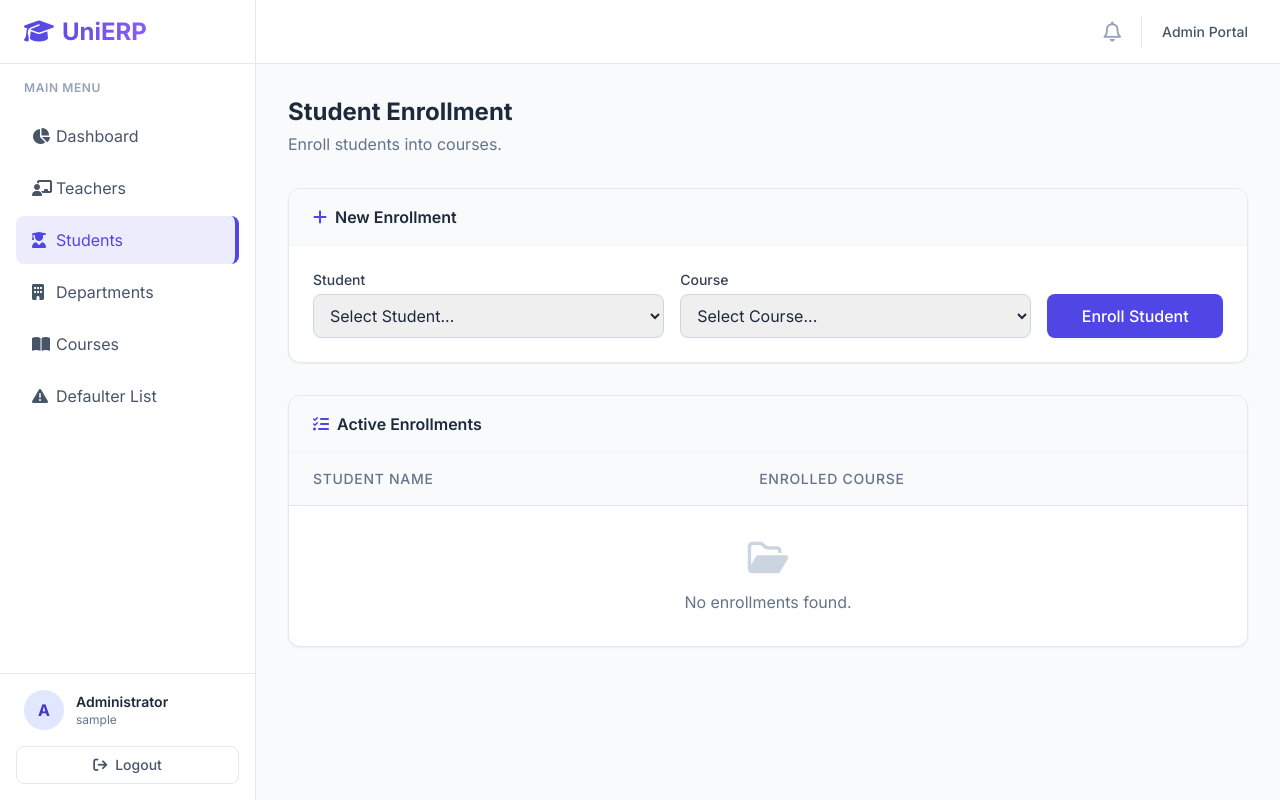
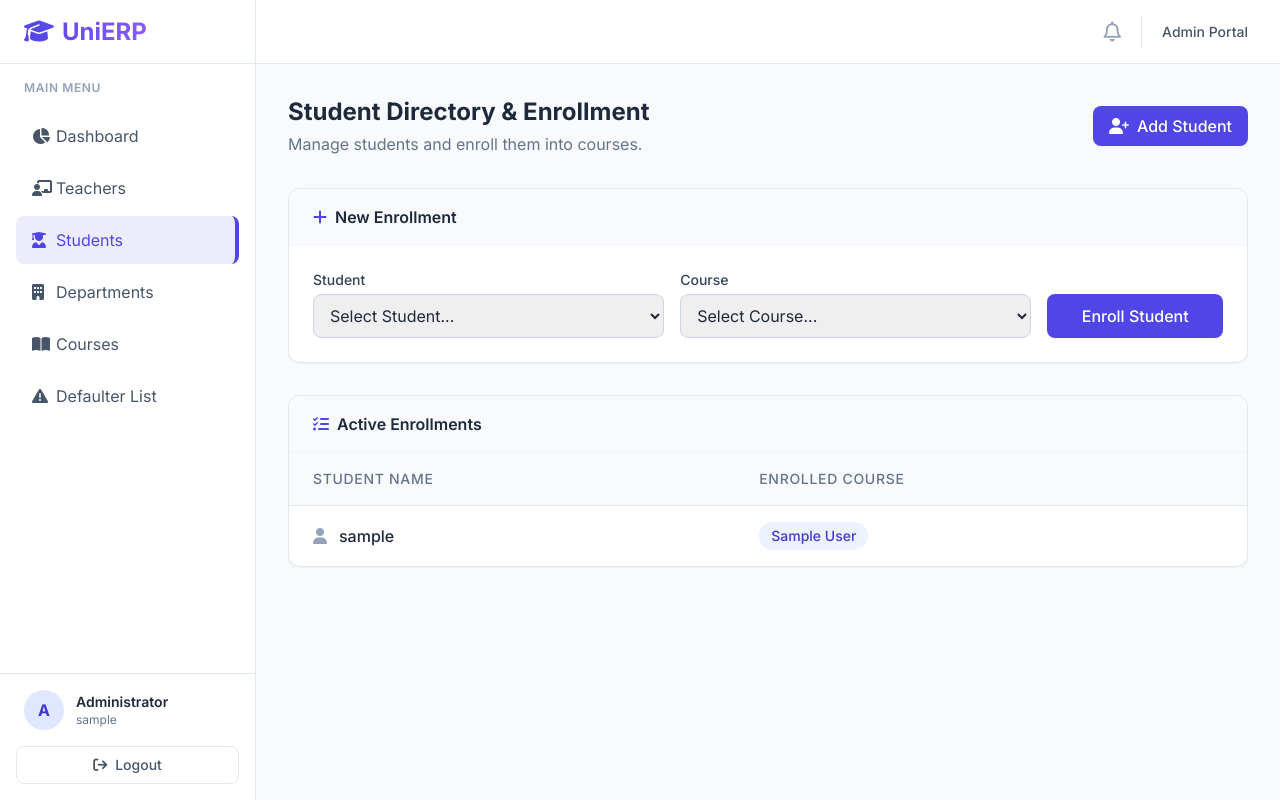
Before and after one commit to SUSHREE-SUBHADARSINI-JENA/UniERP-Role-Based-University-Management-System, a Django app: page /administration/students/ in a window 1280 px wide. Run offline with Django 5.2, Linux system fonts and the light colour scheme; a user stored in the database is signed in; tables that the repository leaves empty hold one stand-in row (values such as "Sample post"); some libraries are stand-ins or nearby versions.

Commit message:
feat: Implement student management features including enrollment and registration

```diff
--- a/administration/templates/administration/students.html
+++ b/administration/templates/administration/students.html
@@ -5,8 +5,60 @@
 {% block content %}
 <div class="mb-8 flex flex-col md:flex-row md:items-center md:justify-between">
     <div>
-        <h1 class="text-2xl font-bold text-slate-800">Student Enrollment</h1>
-        <p class="text-slate-500 mt-1">Enroll students into courses.</p>
+        <h1 class="text-2xl font-bold text-slate-800">Student Directory & Enrollment</h1>
+        <p class="text-slate-500 mt-1">Manage students and enroll them into courses.</p>
+    </div>
+    <div class="mt-4 md:mt-0">
+        <button id="addStudentBtn" class="bg-indigo-600 hover:bg-indigo-700 text-white font-medium py-2 px-4 rounded-lg shadow-sm transition flex items-center">
+            <i class="fa-solid fa-user-plus mr-2"></i> Add Student
+        </button>
+    </div>
+</div>
+
+<!-- Add Student Modal -->
+<div id="addStudentModal" class="fixed inset-0 bg-slate-900/50 backdrop-blur-sm z-50 hidden flex items-center justify-center">
+    <div class="bg-white rounded-xl shadow-xl w-full max-w-lg mx-4 overflow-hidden transform transition-all">
+        <div class="px-6 py-4 border-b border-slate-100 bg-slate-50 flex justify-between items-center">
+            <h3 class="font-semibold text-slate-800 text-lg"><i class="fa-solid fa-user-plus text-indigo-600 mr-2"></i>Register New Student</h3>
+            <button id="closeModalBtn" class="text-slate-400 hover:text-slate-600 transition">
+                <i class="fa-solid fa-xmark text-xl"></i>
+            </button>
+        </div>
+        <div class="p-6">
+            <form method="post" action="{% url 'admin_students' %}" class="space-y-4">
+                {% csrf_token %}
+                <div class="grid grid-cols-2 gap-4">
+                    <div>
+                        <label class="block text-sm font-medium text-slate-700 mb-1">First Name</label>
+                        <input type="text" name="first_name" class="w-full border border-slate-300 rounded-lg py-2 px-3 focus:outline-none focus:ring-2 focus:ring-indigo-600" required>
+                    </div>
+                    <div>
+                        <label class="block text-sm font-medium text-slate-700 mb-1">Last Name</label>
+                        <input type="text" name="last_name" class="w-full border border-slate-300 rounded-lg py-2 px-3 focus:outline-none focus:ring-2 focus:ring-indigo-600" required>
+                    </div>
+                </div>
+
+                <div>
+                    <label class="block text-sm font-medium text-slate-700 mb-1">Username</label>
+                    <input type="text" name="username" class="w-full border border-slate-300 rounded-lg py-2 px-3 focus:outline-none focus:ring-2 focus:ring-indigo-600" required>
+                </div>
+
+                <div>
+                    <label class="block text-sm font-medium text-slate-700 mb-1">Email Address</label>
+                    <input type="email" name="email" class="w-full border border-slate-300 rounded-lg py-2 px-3 focus:outline-none focus:ring-2 focus:ring-indigo-600" required>
+                </div>
+
+                <div>
+                    <label class="block text-sm font-medium text-slate-700 mb-1">Password</label>
+                    <input type="password" name="password" class="w-full border border-slate-300 rounded-lg py-2 px-3 focus:outline-none focus:ring-2 focus:ring-indigo-600" required>
+                </div>
+
+                <div class="pt-4 border-t border-slate-100 flex justify-end gap-3">
+                    <button type="button" id="cancelModalBtn" class="px-4 py-2 text-slate-600 font-medium hover:bg-slate-100 rounded-lg transition">Cancel</button>
+                    <button type="submit" name="add_student" class="bg-indigo-600 hover:bg-indigo-700 text-white font-medium py-2 px-6 rounded-lg transition shadow-sm">Create Account</button>
+                </div>
+            </form>
+        </div>
     </div>
 </div>
 
@@ -38,7 +90,7 @@
             </div>
 
             <div class="w-full md:w-1/5">
-                <button type="submit" class="w-full bg-indigo-600 hover:bg-indigo-700 text-white font-medium py-2.5 px-4 rounded-lg transition shadow-sm">
+                <button type="submit" name="enroll_student" class="w-full bg-indigo-600 hover:bg-indigo-700 text-white font-medium py-2.5 px-4 rounded-lg transition shadow-sm">
                     Enroll Student
                 </button>
             </div>
@@ -87,4 +139,32 @@
         </table>
     </div>
 </div>
+
+<script>
+    const modal = document.getElementById('addStudentModal');
+    const openBtn = document.getElementById('addStudentBtn');
+    const closeBtn = document.getElementById('closeModalBtn');
+    const cancelBtn = document.getElementById('cancelModalBtn');
+
+    if(openBtn) {
+        openBtn.addEventListener('click', () => {
+            modal.classList.remove('hidden');
+        });
+    }
+
+    const closeModal = () => {
+        if(modal) modal.classList.add('hidden');
+    }
+
+    if(closeBtn) closeBtn.addEventListener('click', closeModal);
+    if(cancelBtn) cancelBtn.addEventListener('click', closeModal);
+
+    // Close when clicking outside
+    window.addEventListener('click', (e) => {
+        if (e.target === modal) {
+            closeModal();
+        }
+    });
+</script>
+
 {% endblock %}
--- a/administration/views.py
+++ b/administration/views.py
@@ -50,8 +50,51 @@ def admin_teachers(request):
 @login_required
 @role_required('admin')
 def admin_students(request):
+    if request.method == 'POST':
+        if 'add_student' in request.POST:
+            first_name = request.POST.get('first_name')
+            last_name = request.POST.get('last_name')
+            username = request.POST.get('username')
+            email = request.POST.get('email')
+            password = request.POST.get('password')
+
+            if User.objects.filter(username=username).exists():
+                messages.error(request, 'Username already exists.')
+            else:
+                user = User.objects.create_user(
+                    username=username,
+                    email=email,
+                    password=password,
+                    first_name=first_name,
+                    last_name=last_name
+                )
+                user.profile.role = 'student'
+                user.profile.save()
+                messages.success(request, 'Student created successfully.')
+            return redirect('admin_students')
+
+        elif 'enroll_student' in request.POST:
+            student_id = request.POST.get('student')
+            course_id = request.POST.get('course')
+            if student_id and course_id:
+                student = User.objects.filter(id=student_id, profile__role='student').first()
+                course = Course.objects.filter(id=course_id).first()
+                if student and course:
+                    if Enrollment.objects.filter(student=student, course=course).exists():
+                        messages.error(request, 'Student is already enrolled in this course.')
+                    else:
+                        Enrollment.objects.create(student=student, course=course)
+                        messages.success(request, 'Student enrolled successfully.')
+            return redirect('admin_students')
+
     students = User.objects.filter(profile__role='student')
-    return render(request, 'administration/students.html', {'students': students})
+    courses = Course.objects.all()
+    enrollments = Enrollment.objects.all().order_by('-id')
+    return render(request, 'administration/students.html', {
+        'students': students,
+        'courses': courses,
+        'enrollments': enrollments
+    })
 
 @login_required
 @role_required('admin')
--- a/students/sgpa_utils.py
+++ b/students/sgpa_utils.py
@@ -122,6 +122,7 @@ def calculate_sgpa(grades_list, credits_list=None):
             'total_credits': 0,
             'grade_count': 0,
             'weighted_sum': 0.0,
+            'interpretation': get_sgpa_interpretation(0.0),
         }
 
     # Default credits per course if not provided
--- a/students/templates/students/grades.html
+++ b/students/templates/students/grades.html
@@ -43,7 +43,7 @@
                 </div>
                 <div class="flex justify-between items-center">
                     <span class="text-indigo-200">Total Credits:</span>
-                    <span class="font-bold text-lg">{{ total_courses|add:0|mul:3 }}</span>
+                    <span class="font-bold text-lg">{{ total_credits }}</span>
                 </div>
                 <div class="flex justify-between items-center">
                     <span class="text-indigo-200">Status:</span>
--- a/students/views.py
+++ b/students/views.py
@@ -77,6 +77,7 @@ def student_grades(request):
         'grade_details': grade_details,
         'sgpa': sgpa_data['sgpa'],
         'total_courses': sgpa_data['grade_count'],
+        'total_credits': sgpa_data['grade_count'] * 3,
         'sgpa_interpretation': sgpa_data['interpretation'],
     }
     return render(request, 'students/grades.html', context)
```
Also changed, not shown: university_erp/settings.py (+6 -2 lines), README.md.
